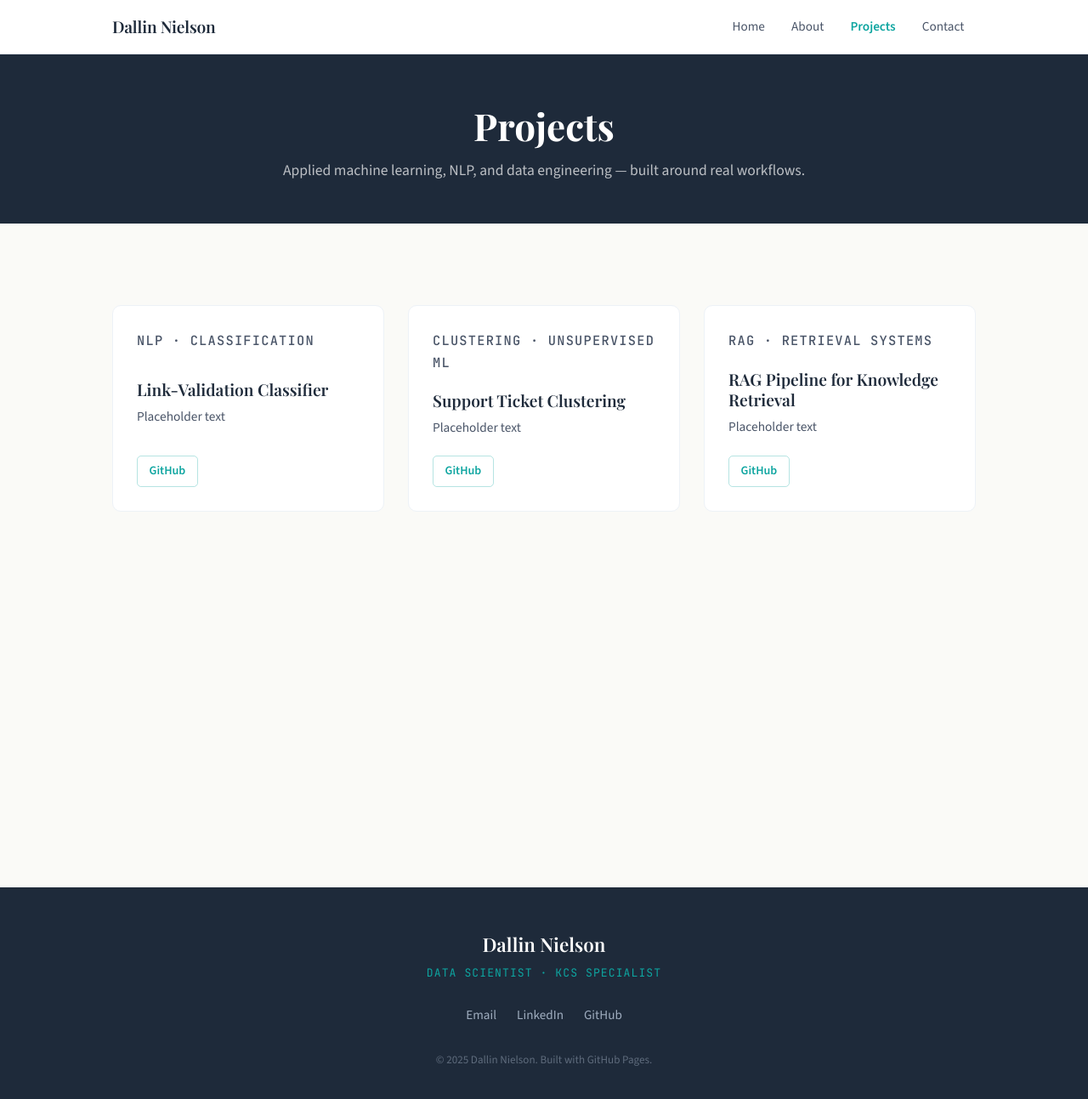
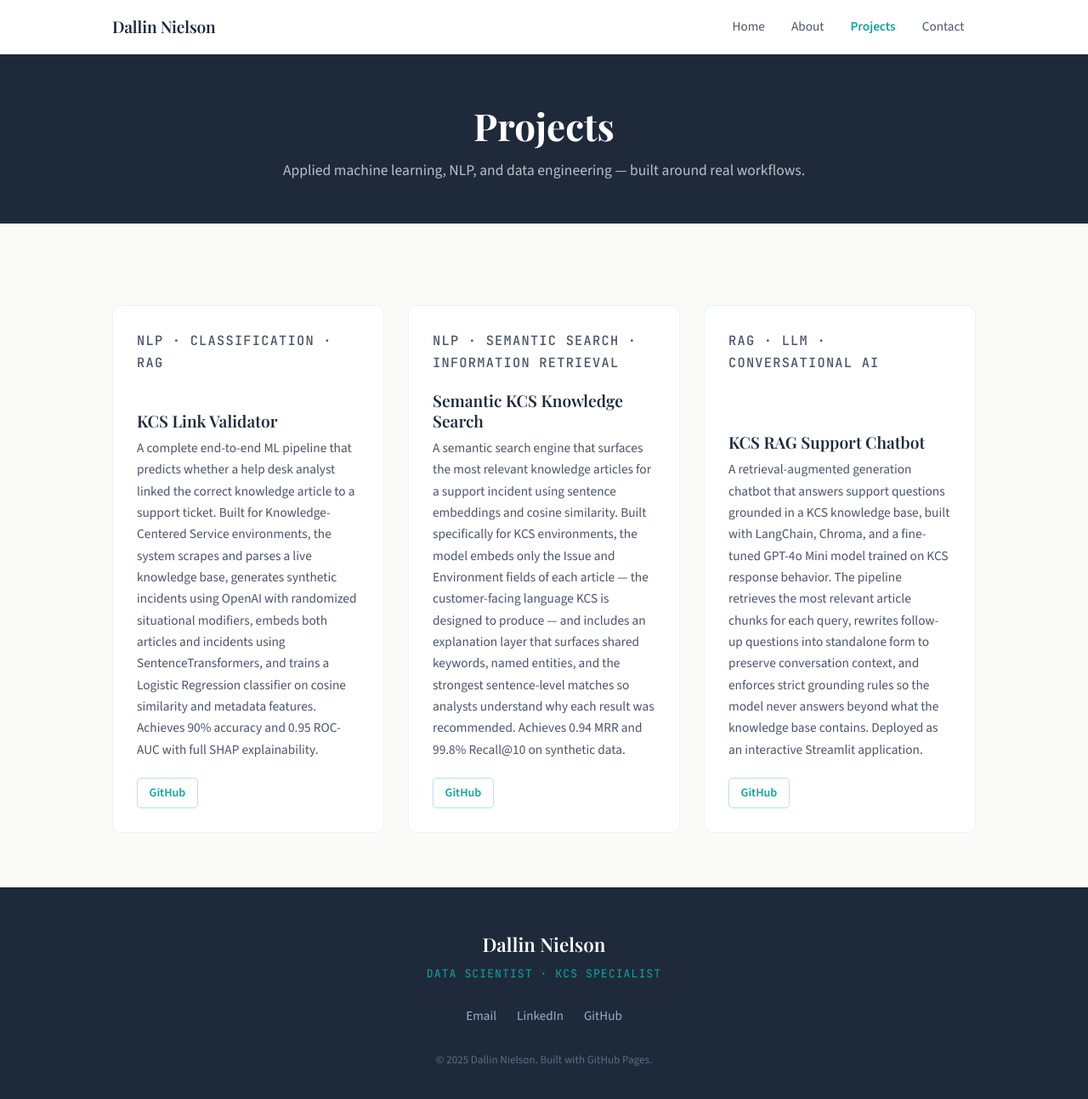
Before and after one commit to Daly-Llama/Daly-Llama.github.io, a Jekyll site: the page built from projects.md, in a window 1280 px wide and 1307 px high. Shown: the top 1293 px of the window at 85% size. Built offline with Jekyll 4.4.1, drawn with Linux system fonts in a browser that asks for light colours.

Commit message:
Added projects

```diff
--- a/projects.md
+++ b/projects.md
@@ -29,42 +29,58 @@ description: "Data science and machine learning projects by Dallin Nielson."
 
     <!-- PROJECT 1 -->
     <div class="project-card">
-      <!-- EDIT: Category label — shown in amber above the title -->
-      <p class="project-label">NLP · Classification</p>
-      <!-- EDIT: Project title -->
-      <h3>Link-Validation Classifier</h3>
-      <!-- EDIT: 2–3 sentence description -->
+      <p class="project-label">NLP · Classification · RAG</p>
+      <h3>KCS Link Validator</h3>
       <p>
-        Placeholder text
+        A complete end-to-end ML pipeline that predicts whether a help desk analyst
+        linked the correct knowledge article to a support ticket. Built for
+        Knowledge-Centered Service environments, the system scrapes and parses a
+        live knowledge base, generates synthetic incidents using OpenAI with
+        randomized situational modifiers, embeds both articles and incidents using
+        SentenceTransformers, and trains a Logistic Regression classifier on
+        cosine similarity and metadata features. Achieves 90% accuracy and
+        0.95 ROC-AUC with full SHAP explainability.
       </p>
-      <!-- EDIT: Update href to your actual GitHub/demo links -->
       <div class="project-links">
-        <a href="https://github.com/Daly-Llama" target="_blank" rel="noopener">GitHub</a>
-        <!-- <a href="#">Live Demo</a> -->  <!-- Uncomment if you have a demo -->
+        <a href="https://github.com/Daly-Llama/link_validator" target="_blank" rel="noopener">GitHub</a>
       </div>
     </div>
 
     <!-- PROJECT 2 -->
     <div class="project-card">
-      <p class="project-label">Clustering · Unsupervised ML</p>
-      <h3>Support Ticket Clustering</h3>
+      <p class="project-label">NLP · Semantic Search · Information Retrieval</p>
+      <h3>Semantic KCS Knowledge Search</h3>
       <p>
-        Placeholder text
+        A semantic search engine that surfaces the most relevant knowledge articles
+        for a support incident using sentence embeddings and cosine similarity.
+        Built specifically for KCS environments, the model embeds only the Issue
+        and Environment fields of each article — the customer-facing language KCS
+        is designed to produce — and includes an explanation layer that surfaces
+        shared keywords, named entities, and the strongest sentence-level matches
+        so analysts understand why each result was recommended. Achieves 0.94 MRR
+        and 99.8% Recall@10 on synthetic data.
       </p>
       <div class="project-links">
-        <a href="https://github.com/Daly-Llama" target="_blank" rel="noopener">GitHub</a>
+        <a href="https://github.com/Daly-Llama/semantic_search" target="_blank" rel="noopener">GitHub</a>
       </div>
     </div>
 
     <!-- PROJECT 3 -->
     <div class="project-card">
-      <p class="project-label">RAG · Retrieval Systems</p>
-      <h3>RAG Pipeline for Knowledge Retrieval</h3>
+      <p class="project-label">RAG · LLM · Conversational AI</p>
+      <h3>KCS RAG Support Chatbot</h3>
       <p>
-        Placeholder text
+        A retrieval-augmented generation chatbot that answers support questions
+        grounded in a KCS knowledge base, built with LangChain, Chroma, and a
+        fine-tuned GPT-4o Mini model trained on KCS response behavior. The
+        pipeline retrieves the most relevant article chunks for each query,
+        rewrites follow-up questions into standalone form to preserve conversation
+        context, and enforces strict grounding rules so the model never answers
+        beyond what the knowledge base contains. Deployed as an interactive
+        Streamlit application.
       </p>
       <div class="project-links">
-        <a href="https://github.com/Daly-Llama" target="_blank" rel="noopener">GitHub</a>
+        <a href="https://github.com/Daly-Llama/kcs_chatbot" target="_blank" rel="noopener">GitHub</a>
       </div>
     </div>
 
```
